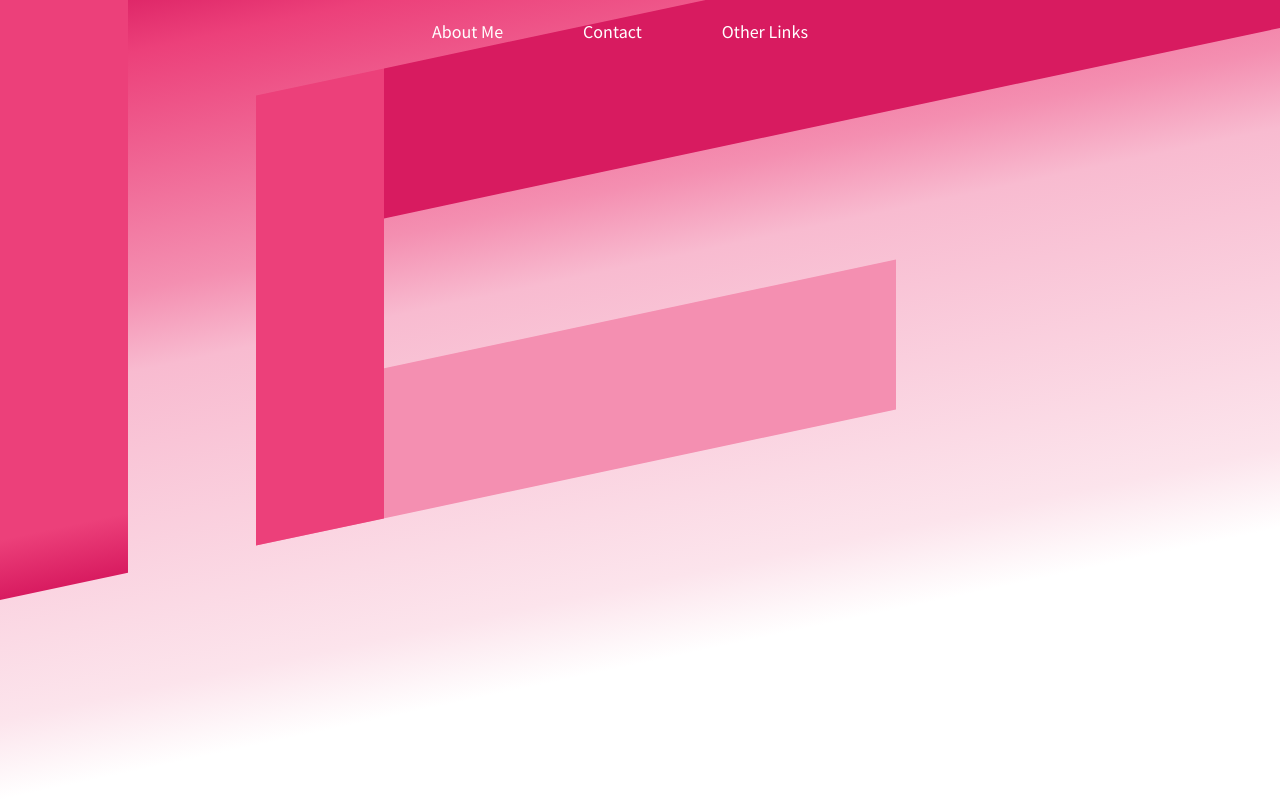
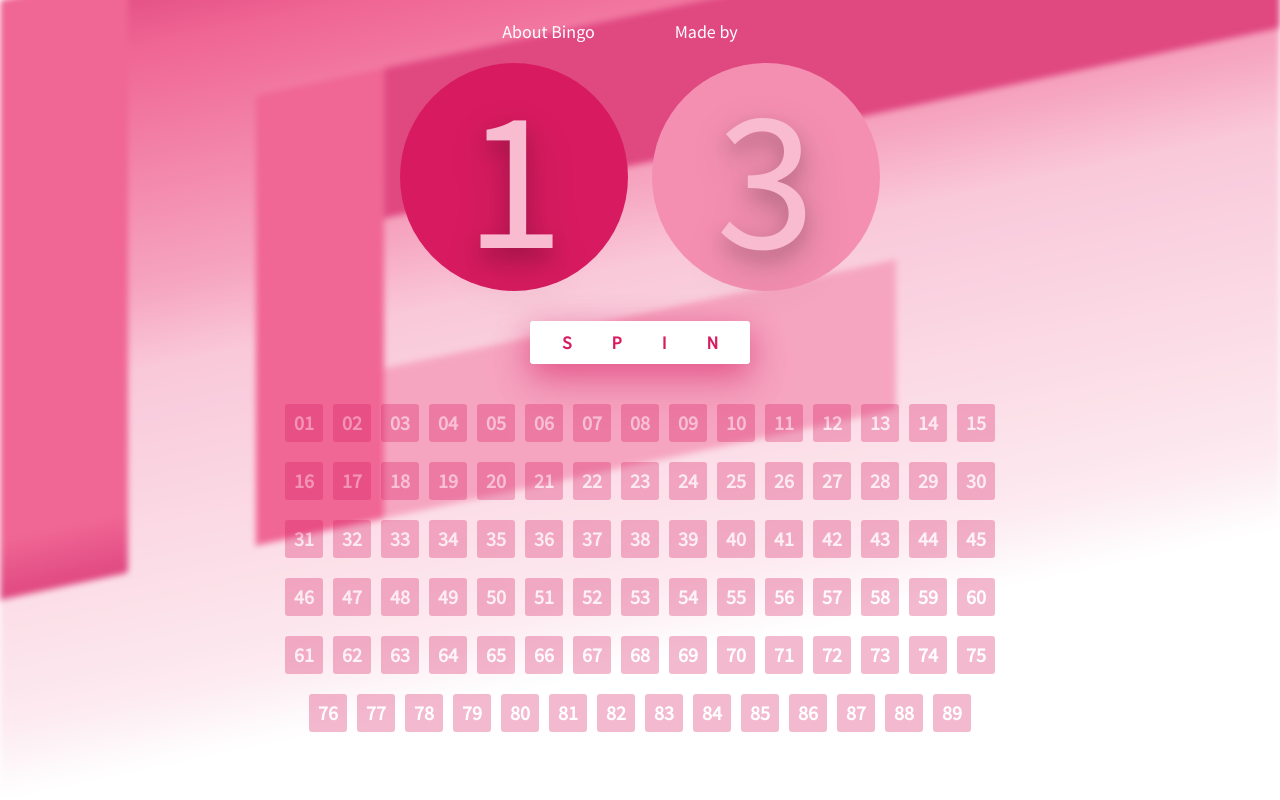
Before and after one commit to kaymas/bingopage, a plain HTML site: page index.html in a window 1280 px wide. Drawn offline with Linux system fonts and the light colour scheme.

Commit message:
added bingo thingies

```diff
--- a/index.html
+++ b/index.html
@@ -24,21 +24,18 @@
 
             <ul class="top_elements">
                 <li>
-                    <a href="#">About Me</a>
+                    <a href="#">About Bingo</a>
                     <div class="dropDown dropDown1">
-                       <p>Lorem ipsum dolor sit amet consectetur adipisicing elit. Nemo, ex odit! Aliquam deleniti rem fuga neque nostrum, id autem harum consectetur reprehenderit illum. Expedita, hic quia magni laudantium nemo quod?</p>
+                        <p>Use this website to call the numbers for bingo. Start by pressing Spin!</p>
                     </div>
                 </li>
                 <li>
-                    <a href="#">Contact</a>
+                    <a href="#">Made by</a>
                     <div class="dropDown dropDown2">
-                        <p>Lorem ipsum dolor sit amet consectetur adipisicing elit. Praesentium id sequi minima voluptas fugit deserunt veritatis eligendi aliquam amet iste, suscipit numquam fugiat? Nesciunt quisquam totam aliquam nostrum modi perspiciatis!</p>
-                    </div>
-                </li>
-                <li>
-                    <a href="#">Other Links</a>
-                    <div class="dropDown dropDown3">
-                       <p>Lorem ipsum dolor sit amet consectetur adipisicing elit. Dolores, deserunt aspernatur. At beatae quasi qui voluptatem velit harum exercitationem reiciendis maiores vero nemo, eum quam, similique, dolore pariatur nam nihil.</p>
+                        <h1 class="align-center" style="margin-bottom: 15px">kaymas</h1>
+                        <p>Hi, I am kaymas. You can find me at : </p>
+                        <a href="http://www.github.com/kaymas/bingopage" style="color: black; padding: 0; margin: 5px; font-size: 1.6rem"><strong>Github</strong></a>
+                        <a href="https://www.facebook.com/samyak.ahuja" style="color: black; padding: 0; margin: 5px; font-size: 1.6rem"><strong>Facebook</strong></a>
                     </div>
                 </li>
             </ul>
@@ -46,6 +43,16 @@
         </nav>
     </header>
 
+    <div class="main">
+        <div class="panel align-center">
+            <div class="panel_number panel_left">1</div>
+            <div class="panel_number panel_right">3</div>
+        </div>
+        <div class="spin_button">SPI<span>N</span></div>
+        <div id="result"></div>
+    </div>
+
     <script src="js/app.js"></script>
+    <script src="js/bingo.js"></script>
 </body>
 </html>
--- /dev/null
+++ b/js/bingo.js
@@ -0,0 +1,80 @@
+(function(){
+
+    let Bingo = []
+    for(var i = 1; i < 90; i++){
+        Bingo.push(('0' + i).slice(-2));
+    }
+    // console.log(Bingo);
+
+    let results = [];
+    let isPlaying = false;
+
+
+    let bingoNum = 0;
+    let delArrayNum = 0;
+
+
+    let panelLeft = document.getElementsByClassName('panel_left')[0];
+    let panelRight = document.getElementsByClassName('panel_right')[0];
+    let spinButton = document.getElementsByClassName('spin_button')[0];
+    let result = document.getElementById('result');
+
+    let renderBingo = function(){
+        let fragment = document.createDocumentFragment();
+        let divWrapper;
+        Bingo.forEach((ele, index) => {
+            if(index % 15 === 0){
+                divWrapper = document.createElement('div')
+                divWrapper.className = 'bingo_wrapper';
+                fragment.appendChild(divWrapper);
+            }
+            let numDiv = document.createElement('div');
+            numDiv.className = 'bingo';
+            numDiv.innerHTML = ele;
+            divWrapper.appendChild(numDiv);
+        });
+        result.appendChild(fragment);
+    }
+    renderBingo();
+
+    spinButton.addEventListener('click', function(){
+        if(isPlaying) return;
+
+        isPlaying = true;
+        this.classList.add('inactive');
+        setTimeout(endSlot, 2000);
+        runSlot(0, panelLeft);
+        runSlot(1, panelRight);
+
+    });
+
+    let runSlot = function(n, panel){
+        if(!isPlaying) return;
+        let num = Bingo[Math.floor(Math.random() * Bingo.length)];
+        bingoNum = num;
+
+        let numLeft = num.substr(0,1);
+        let numRight = num.substr(1,2);
+
+        panelLeft.innerHTML = numLeft;
+        panelRight.innerHTML = numRight;
+        setTimeout(function() {
+            runSlot(n, panel)
+        }, 25);
+    }
+
+    let endSlot = function(){
+        isPlaying = false;
+        spinButton.classList.remove('inactive');
+        delArrayNum = Bingo.indexOf(bingoNum);
+        if(delArrayNum >= 0){
+            // Delete from Bingo array
+            Bingo.splice(delArrayNum,1);
+        }
+        let bingoDiv = document.querySelectorAll(".bingo");
+        bingoDiv[bingoNum-1].classList.add('matched');
+
+
+    }
+
+})();
--- a/sass/_3-layout.sass
+++ b/sass/_3-layout.sass
@@ -1,5 +1,5 @@
 .main
-  max-width: 640px
+  max-width: 800px
   margin: 0 auto
   // position: relative
 
--- a/sass/_4-module.sass
+++ b/sass/_4-module.sass
@@ -1,2 +1,5 @@
 @import "modules/top-nav"
 @import "modules/stripes"
+@import "modules/panel"
+@import "modules/spin-button"
+@import "modules/bingo"
--- a/sass/_5-state.sass
+++ b/sass/_5-state.sass
@@ -8,4 +8,6 @@
 .dropDownBackground.open
     opacity: 1
 
-//other
+//bingo numbers
+.matched
+    opacity: 1
--- /dev/null
+++ b/sass/modules/_bingo.sass
@@ -0,0 +1,15 @@
+.bingo_wrapper
+    text-align: center
+.bingo
+    display: inline-block
+    width: 3rem
+    line-height: 3rem
+    padding: 4px
+    opacity: 0.3
+    background: #D81B60
+    color: white
+    border-radius: 3px
+    margin: 10px 5px
+    text-align: center
+    font-size: 2rem
+    font-weight: bold
--- /dev/null
+++ b/sass/modules/_panel.sass
@@ -0,0 +1,16 @@
+.panel
+    margin-bottom: 30px
+.panel_number
+    display: inline-block
+    width: 20rem
+    font-size: 20rem
+    line-height: 20rem
+    padding: 14px
+    margin: 0 10px
+    border-radius: 50%
+    background: #D81B60
+    color: #F8BBD0
+    text-shadow: 0 20px 50px rgba(0,0,0,0.2), 0px 10px 20px rgba(0,0,0,0.2)
+
+.panel_right
+    background: #F48FB1
--- /dev/null
+++ b/sass/modules/_spin-button.sass
@@ -0,0 +1,17 @@
+.spin_button
+    margin: 0 auto
+    width: 20rem
+    background: white
+    padding: 10px
+    border-radius: 3px
+    color: #D81B60
+    letter-spacing: 40px
+    margin-bottom: 30px
+    font-weight: bold
+    font-size: 1.8rem
+    text-align: center
+    box-shadow: 0 10px 30px rgba(#D81B60,0.5), 0 20px 50px rgba(#D81B60, 0.2)
+    cursor: pointer
+
+    span
+        letter-spacing: 0
--- a/sass/modules/_stripes.sass
+++ b/sass/modules/_stripes.sass
@@ -10,6 +10,7 @@
     transform: skewY(-12deg)
     transform-origin: 0
     background: linear-gradient(to bottom, #D81B60, #EC407A 10%, #F48FB1 40%, #F8BBD0 50%, #FCE4EC 90%, #fff 100%)
+    filter: blur(3px) opacity(0.8)
 
 .strip:nth-child(1)
     grid-row: 1 / span 4
```
Also changed, not shown: css/app.css, 1 other file.
